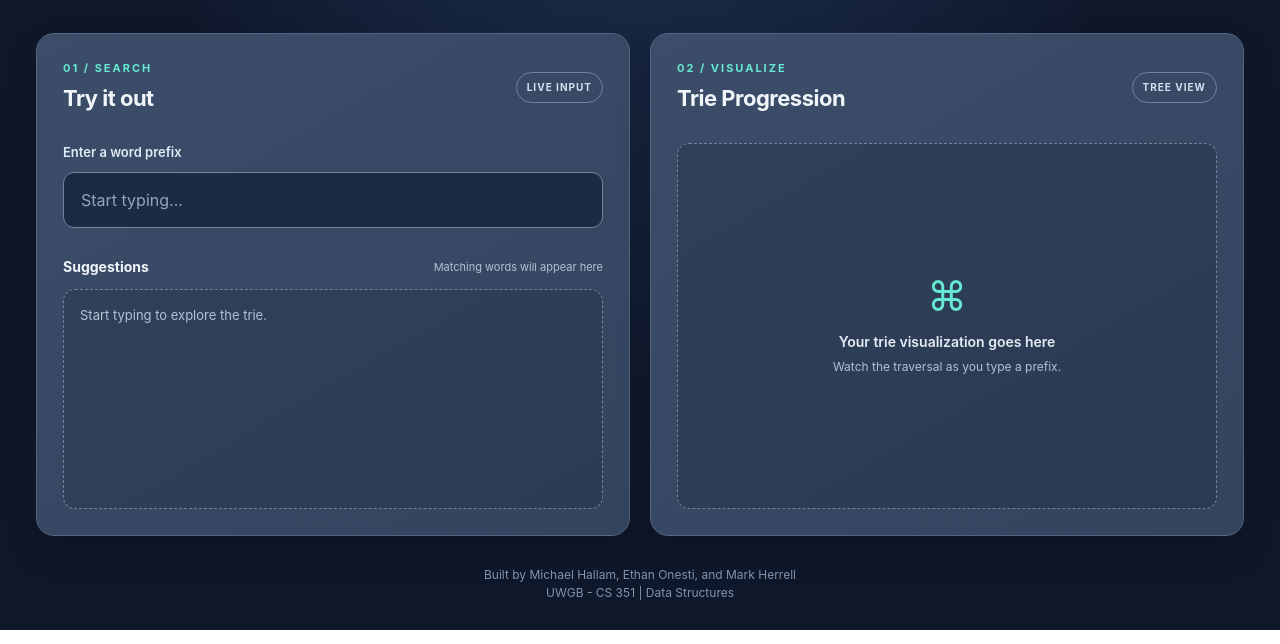
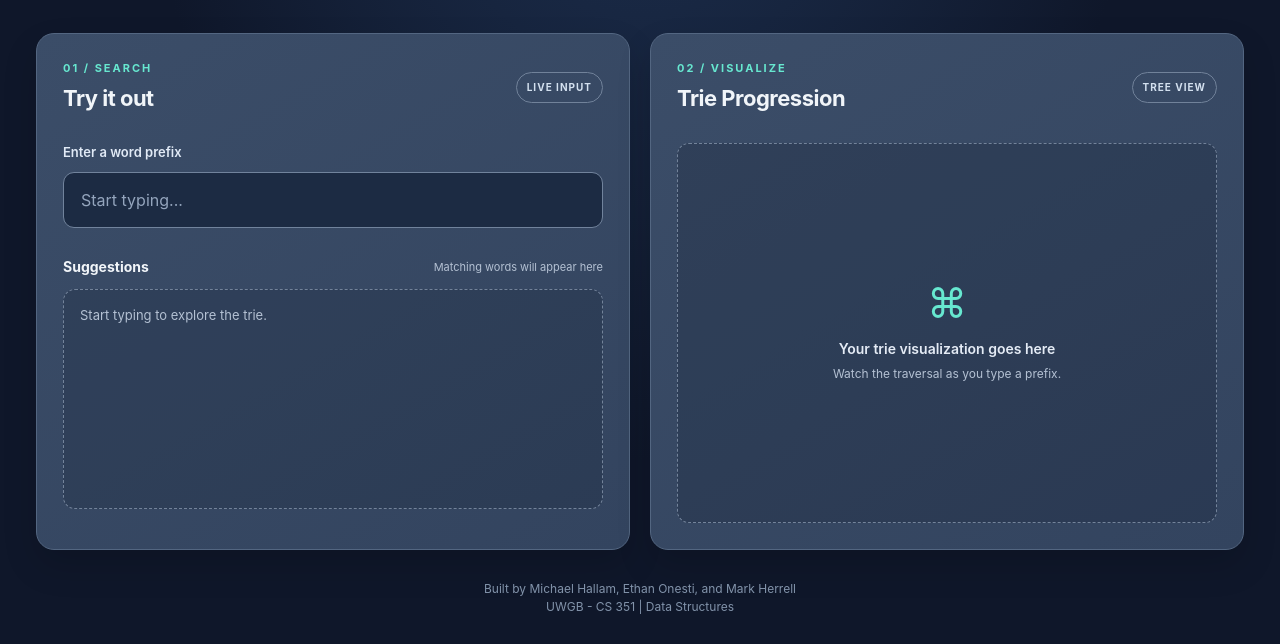
Before and after one commit to MichaelHallamCS/trie, a plain HTML site: page index.html in a window 1280 px wide. Shown: the part 172-816 px from the top of the page. Drawn offline with Linux system fonts and the light colour scheme.

Commit message:
fixed visual trie overflow and streching page vertically

```diff
--- a/style.css
+++ b/style.css
@@ -49,7 +49,24 @@ body {
 #suggestions, .dictionary-content { border: 1px dashed #73839a; border-radius: 12px; background: rgba(15,23,42,.18); min-height: 115px; padding: 16px; height: 220px; min-height: 0; overflow:hidden;}
 .empty-state { font-size: 13px; color: var(--muted-color); }
 #visual-section { display: flex; flex-direction: column; }
-.visualization-canvas { flex: 1; min-height: 270px; border: 1px dashed #73839a; border-radius: 12px; background: rgba(15,23,42,.22); display: grid; place-items: center; padding: 20px; }
+.visualization-canvas {
+    flex: none;
+    height: 380px;              /* fixed, no longer grows with the tree */
+    min-height: 0;
+    overflow: hidden;
+    display: flex;              /* was grid; flex makes the max-height below work */
+    align-items: center;
+    justify-content: center;
+    border: 1px dashed #73839a;
+    border-radius: 12px;
+    background: rgba(15,23,42,.22);
+    padding: 20px;
+}
+
+.tree-svg {
+    max-width: 100%;
+    max-height: 100%;           /* a tall tree scales down instead of stretching the page */
+}
 .visual-placeholder { text-align: center; color: #e4ebf5; }
 .placeholder-symbol { color: var(--accent-color); font-size: 40px; line-height: 1; margin-bottom: 15px; }
 .visual-placeholder p { font-size: 14px; font-weight: 600; }
--- a/vis.js
+++ b/vis.js
@@ -66,7 +66,7 @@ export function renderTree(container, prefix, node) {
   const height = PAD * 2 + R * 2 + (levels - 1) * GAP_Y;
   const cx = width / 2;
 
-  const svg = make('svg', { viewBox: `0 0 ${width} ${height}`, width, class: 'tree-svg' });
+ const svg = make('svg', { viewBox: `0 0 ${width} ${height}`, width, height, class: 'tree-svg' });
   svg.style.maxWidth = '100%';
   svg.style.height = 'auto';
 
```
